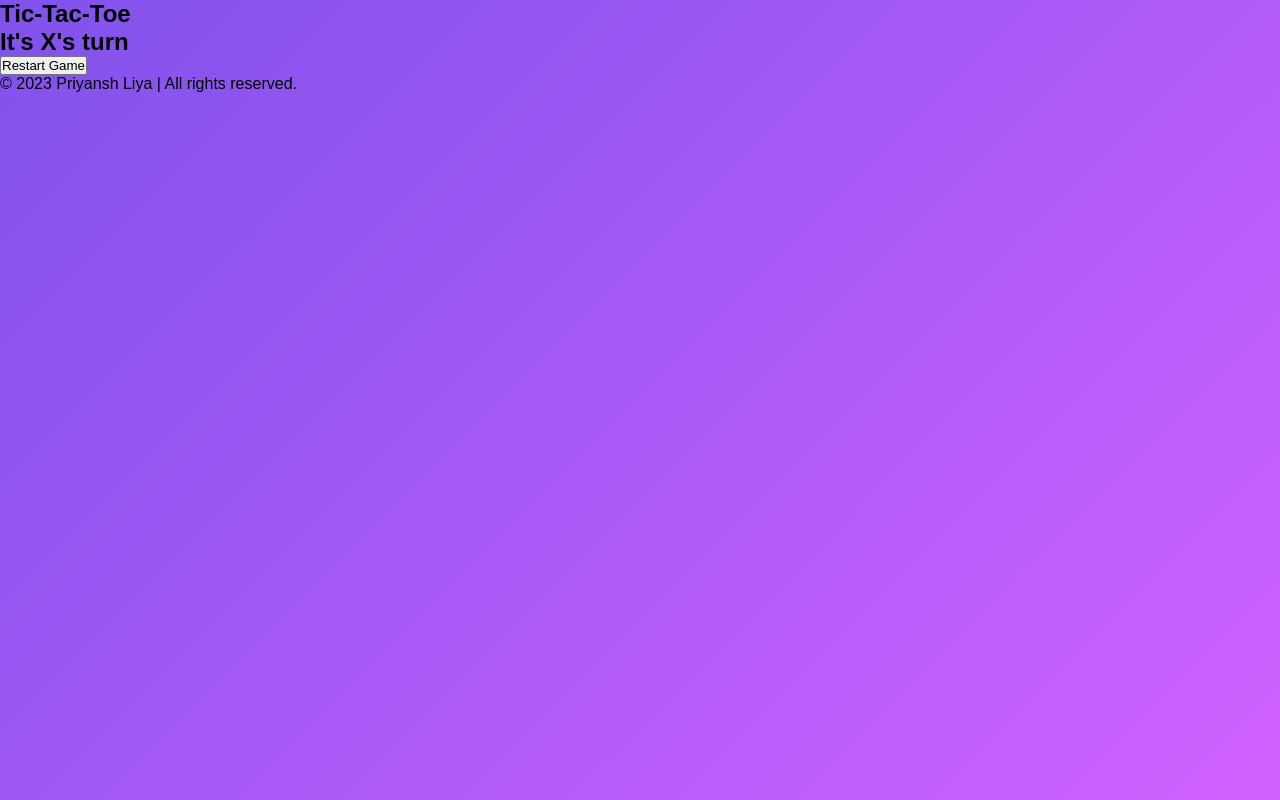
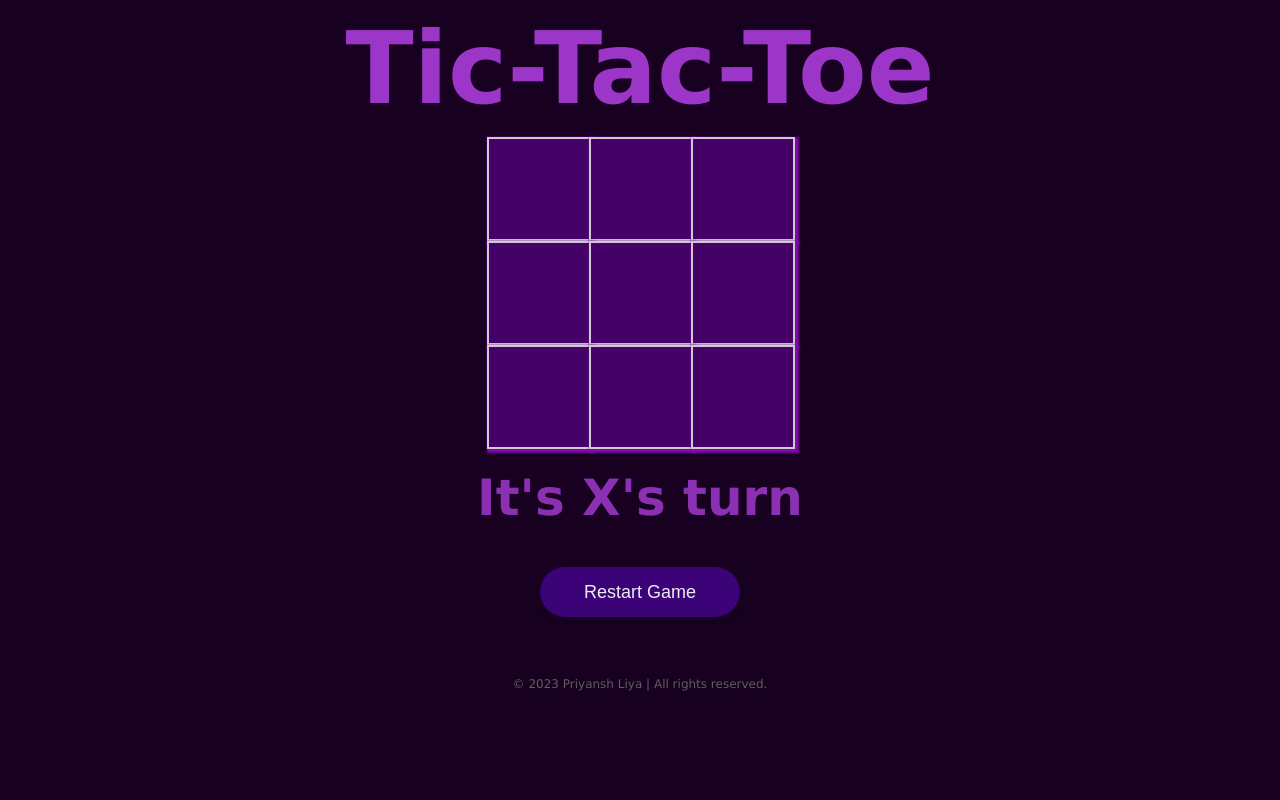
Before and after one commit to Priyansh-0-1/Tic_Tac_Toe_01, a plain HTML site: page index.html in a window 1280 px wide. Drawn offline with Linux system fonts and the light colour scheme.

Commit message:
style.css

```diff
--- a/style.css
+++ b/style.css
@@ -1,76 +1,138 @@
-* {
-  padding: 0;
-  margin: 0;
-  box-sizing: border-box;
-  font-family: "Raleway", sans-serif;
+body {
+    font-family: "Verdana", sans-serif; /* Change the font family to Verdana */
+    background-color: #170020;
+    color: #ffffff;
+    animation: animateBackground 10s ease infinite;
+}
+@keyframes animateBackground {
+    0% {
+        background-position: 0% 50%;
+    }
+    50% {
+        background-position: 100% 50%;
+    }
+
+}
+
+section {
+    text-align: center;
 }
 body {
-  height: 100vh;
-  background: linear-gradient(135deg, #8052ec, #d161ff);
+    position: relative;
 }
-html {
-  font-size: 16px;
+
+#particles-js {
+    position: absolute;
+    width: 100%;
+    height: 100%;
+    background-color: #11213a;
 }
-.wrapper {
-  position: absolute;
-  transform: translate(-50%, -50%);
-  top: 50%;
-  left: 50%;
+
+.cell {
+    font-family:'Gill Sans', 'Gill Sans MT', Calibri, 'Trebuchet MS', sans-serif;
+    width: 100px;
+    height: 100px;
+    box-shadow: 2px 2px 2px 2px #8307b0;
+    border: 2px solid #52005e;
+    cursor: pointer;
+    line-height: 100px;
+    font-size: 60px;
+    border-radius: solid 60px;
 }
-.container {
-  width: 70vmin;
-  height: 70vmin;
-  display: flex;
-  flex-wrap: wrap;
-  gap: 2vmin;
+
+.game--title {
+    font-size: 100px;
+    color: #9c36c8;
+    margin: 10px auto;
 }
-.button-option {
-  background: #ffffff;
-  height: 22vmin;
-  width: 22vmin;
-  border: none;
-  border-radius: 8px;
-  font-size: 12vmin;
-  color: #d161ff;
-  box-shadow: 0 0 15px rgba(0, 0, 0, 0.1);
+
+.game--container {
+    display: grid;
+    grid-template-columns: repeat(auto-fit, minmax(100px, 1fr)); /* Update grid-template-columns */
+    max-width: 306px; /* Change width to max-width */
+    width: 100%; /* Add this to make it responsive */
+    margin: 10px auto;
+    background-color: #426193;
+    color: #fbfbfb;
+    border-radius: solid 2px;
 }
-#restart {
-  font-size: 1.3em;
-  padding: 1em;
-  border-radius: 8px;
-  background-color: #0a0027;
-  color: #ffffff;
-  border: none;
-  position: relative;
-  margin: 1.5em auto 0 auto;
-  display: block;
+
+.game--status {
+    font-size: 50px;
+    color: #8b2fb3;
+    margin: 20px auto;
 }
-.popup {
-  background: linear-gradient(135deg, #8052ec, #d161ff);
-  height: 100%;
-  width: 100%;
-  position: absolute;
-  display: flex;
-  z-index: 2;
-  align-items: center;
-  justify-content: center;
-  flex-direction: column;
-  gap: 1em;
-  font-size: 12vmin;
+
+.game--restart {
+    background-color: #3b0377;
+    width: 200px;
+    height: 50px;
+    font-size: 18px;
+    color: #efeeef;
+    border: none;
+    cursor: pointer;
+    border-radius: 25px; /* Increase the border-radius for a rounded button */
+    margin: 20px auto;
+    box-shadow: 0 2px 4px rgba(0, 0, 0, 0.2);
+    transition: background-color 0.3s ease, color 0.3s ease; /* Add a smooth transition effect */
 }
-#new-game {
-  font-size: 0.6em;
-  padding: 0.5em 1em;
-  background-color: #0a0027;
-  color: #ffffff;
-  border-radius: 0.2em;
-  border: none;
+
+.game--restart:hover {
+    color: #a740d3; /* Change the background color on hover */
+    color: #c035ca; /* Change the text color on hover */
 }
+
+/* Rest of the CSS code */
+
+
+/* Add the following CSS for animations */
+@keyframes cellAnimation {
+    0% {
+        transform: scale(0);
+        opacity: 0;
+    }
+    100% {
+        transform: scale(1);
+        opacity: 1;
+    }
+}
+
+.cell {
+    width: 100px;
+    height: 100px;
+    display: inline-block;
+    border: 2px solid #ccc;
+    background-color: #440268;
+    font-size: 60px;
+    text-align: center;
+    line-height: 100px;
+    cursor: pointer;
+    animation: cellAnimation 0.5s ease;
+}
+
 #message {
-  color: #ffffff;
-  text-align: center;
-  font-size: 1em;
+    font-size: 24px;
+    margin-top: 20px;
+    display: none;
 }
-.popup.hide {
-  display: none;
+
+#restart-btn {
+    margin-top: 20px;
+    padding: 10px 20px;
+    background-color: #4CAF50;
+    color: #fff;
+    border: none;
+    cursor: pointer;
+    transition: background-color 0.3s;
 }
+
+#restart-btn:hover {
+    background-color: #45a049;
+}
+
+.footer {
+    text-align: center;
+    margin-top: 40px;
+    font-size: 12px;
+    color: #5e5e5e;
+  }
```
